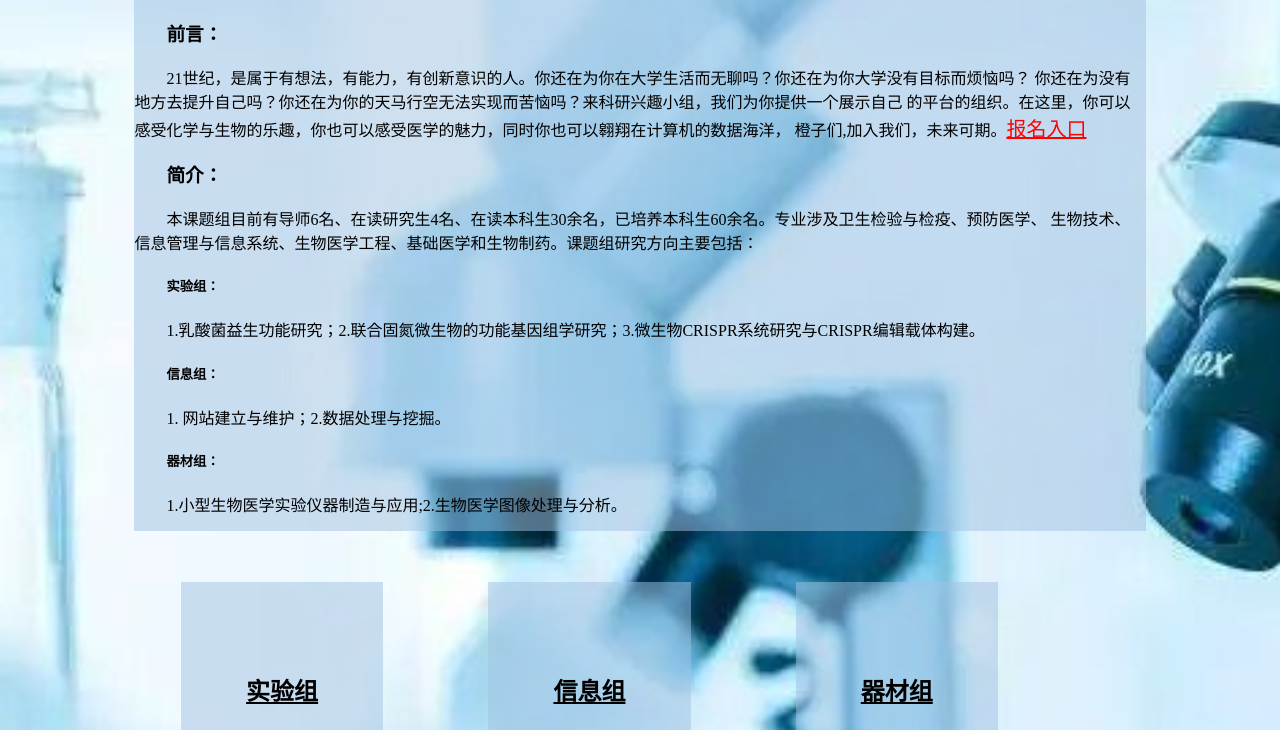
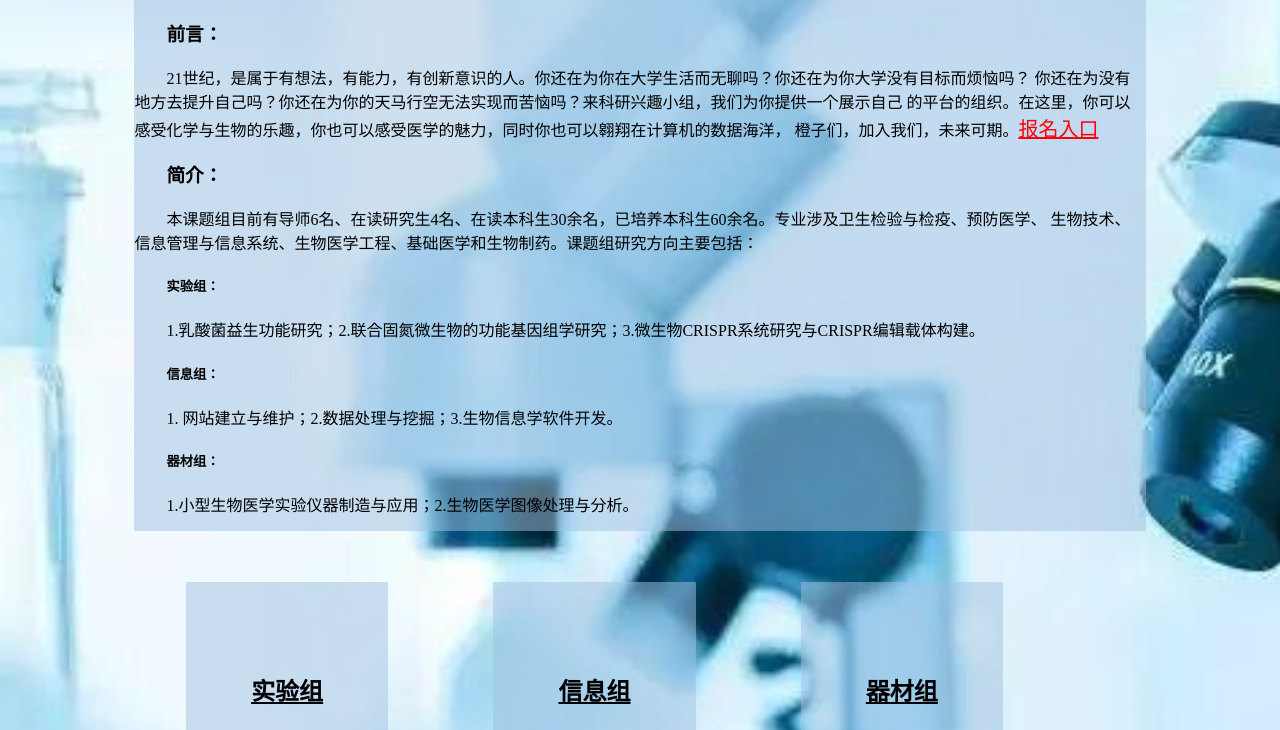
Before and after one commit to labcmc/labcmc.github.io, a plain HTML site: page index.html in a window 1280 px wide. Shown: the part 70-800 px from the top of the page. Drawn offline with Linux system fonts and the light colour scheme.

Commit message:
Update index.html

```diff
--- a/index.html
+++ b/index.html
@@ -46,7 +46,7 @@
               background-color:rgb(161, 193, 226,0.5);
               display: inline-block;
               margin-top:5%;
-              margin-left: 15%
+              margin-left: 16%
         }
 
         .box2{
@@ -104,16 +104,16 @@
        <p>21世纪，是属于有想法，有能力，有创新意识的人。你还在为你在大学生活而无聊吗？你还在为你大学没有目标而烦恼吗？
         你还在为没有地方去提升自己吗？你还在为你的天马行空无法实现而苦恼吗？来科研兴趣小组，我们为你提供一个展示自己
         的平台的组织。在这里，你可以感受化学与生物的乐趣，你也可以感受医学的魅力，同时你也可以翱翔在计算机的数据海洋，
-        橙子们,加入我们，未来可期。<a class="color" href="https://www.wjx.cn/vm/wtyONLp.aspx#">报名入口</a></p>
+        橙子们，加入我们，未来可期。<a class="color" href="https://www.wjx.cn/vm/wtyONLp.aspx#">报名入口</a></p>
         <h3>简介：</h3>
         <p>本课题组目前有导师6名、在读研究生4名、在读本科生30余名，已培养本科生60余名。专业涉及卫生检验与检疫、预防医学、
             生物技术、信息管理与信息系统、生物医学工程、基础医学和生物制药。课题组研究方向主要包括：</p>
         <h5> 实验组：</h5>
         <p> 1.乳酸菌益生功能研究；2.联合固氮微生物的功能基因组学研究；3.微生物CRISPR系统研究与CRISPR编辑载体构建。</p>
         <h5>信息组：</h5>
-        <p> 1.	网站建立与维护；2.数据处理与挖掘。</p>
+        <p> 1.	网站建立与维护；2.数据处理与挖掘；3.生物信息学软件开发。</p>
         <h5>器材组：</h5>
-        <p> 1.小型生物医学实验仪器制造与应用;2.生物医学图像处理与分析。</p>
+        <p> 1.小型生物医学实验仪器制造与应用；2.生物医学图像处理与分析。</p>
         </div>
     </div>
     <div class='main'>
```
